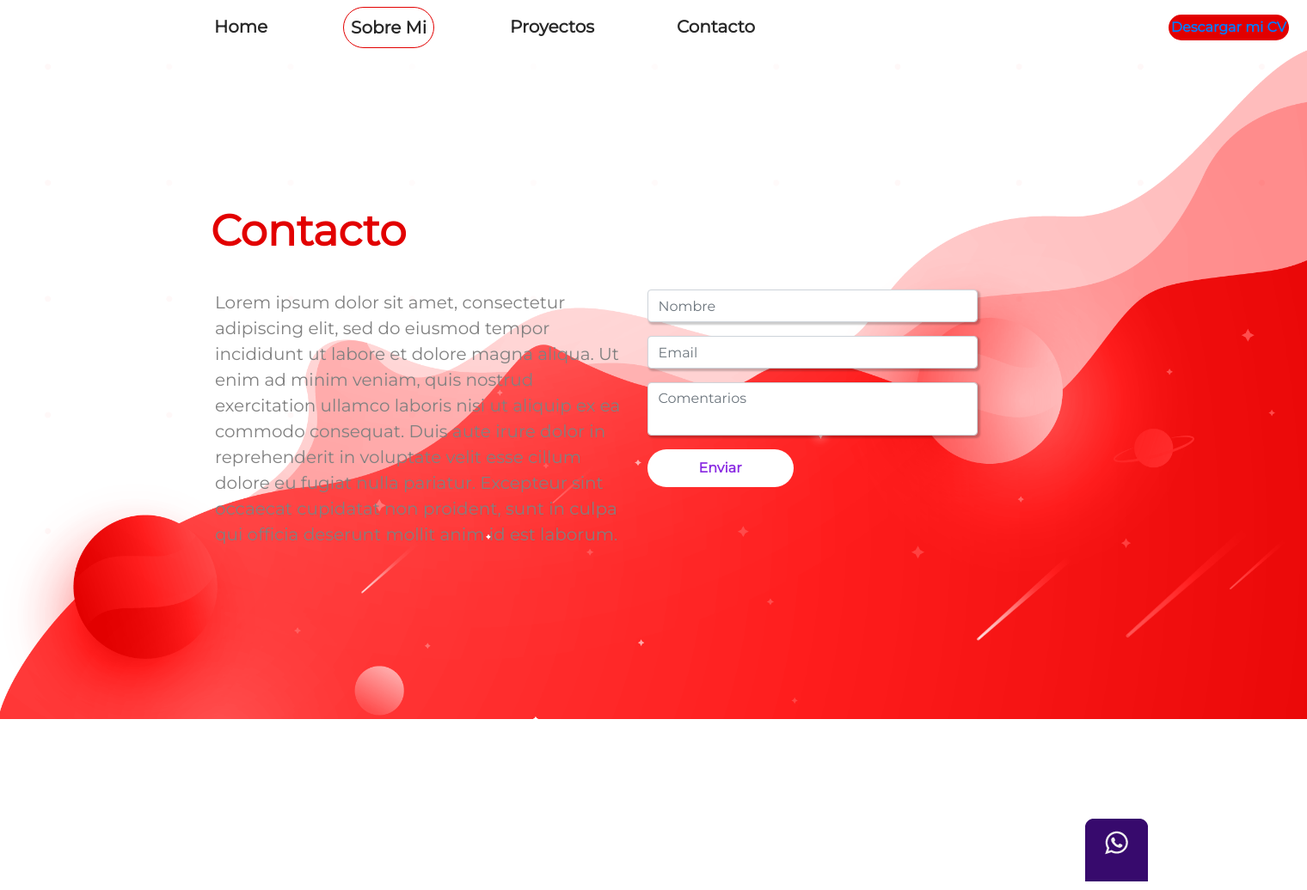
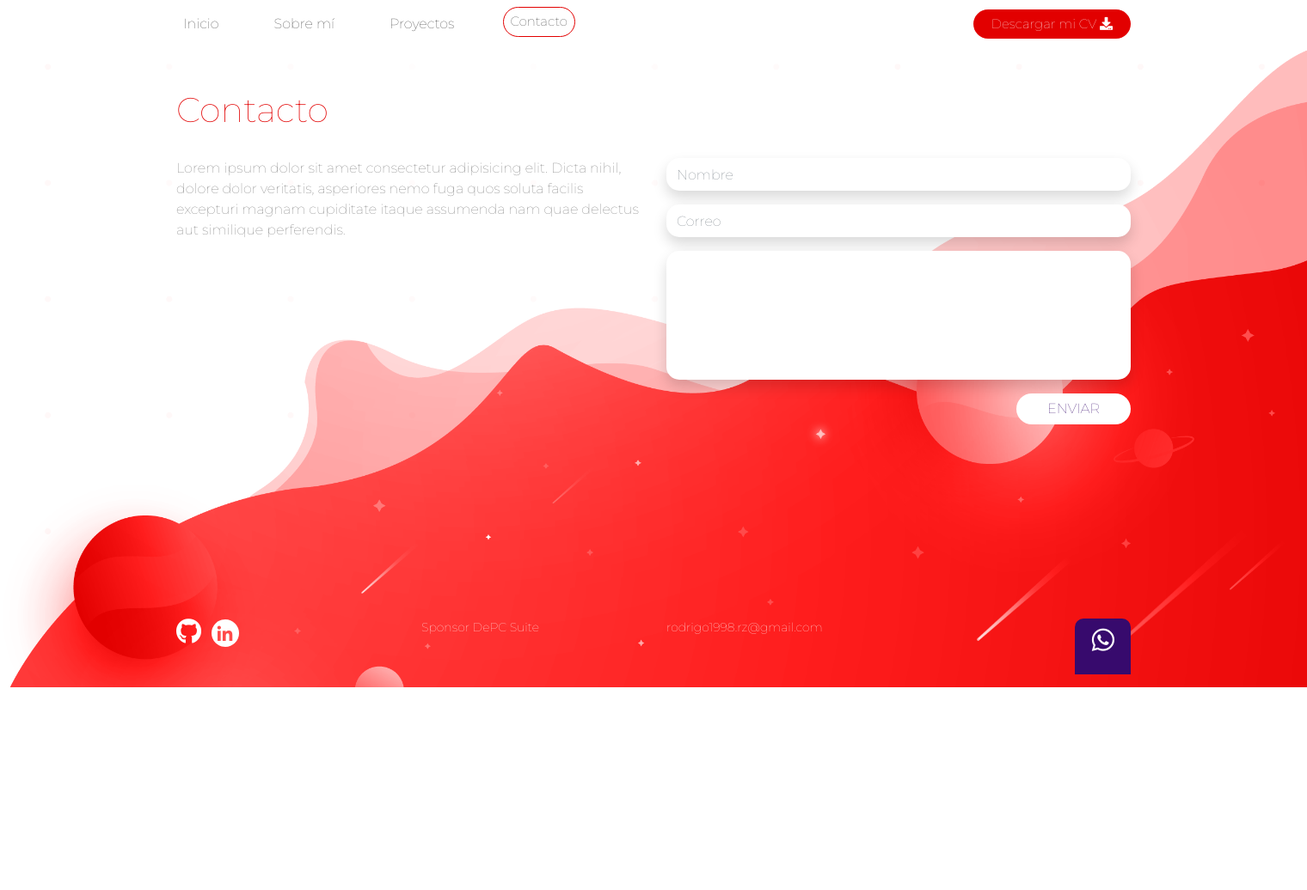
Before and after one commit to rozapa1998/portfolio, a PHP site: page /contacto.html in a window 1520 px wide. Shown: the whole page at 86% size. After the commit the page ends 800 px from the top, so only its background shows below. Run offline with PHP 8.4, Linux system fonts and the light colour scheme.

Commit message:
Arreglos

```diff
--- a/contacto.html
+++ b/contacto.html
@@ -8,107 +8,94 @@
     <link rel="stylesheet" href="css/fontawesome/css/all.min.css">
     <link rel="stylesheet" href="css/fontawesome/css/fontawesome.min.css">
     <link rel="stylesheet" href="css/bootstrap/css/bootstrap.min.css">
-    <link href="https://fonts.googleapis.com/css2?family=Montserrat&display=swap" rel="stylesheet">
+    <link href="https://fonts.googleapis.com/css2?family=Montserrat:wght@100,200,300,400,500,600,700,800.900&display=swap" rel="stylesheet">
     <link rel="stylesheet" href="css/estilos.css">
     <script src="css/bootstrap/js/bootstrap.min.js"></script>
     <script src="js/jquery-3.5.1.min.js"></script>
     <script src="css/bootstrap/js/bootstrap.bundle.min.js"></script>
-
 </head>
-
-<!--Barra de Navegacion-->
 
 <body id="contacto">
     <header>
         <div class="container">
-            <nav class="navbar navbar-expand-sm">
-                <button class="navbar-toggler" type="button" data-toggle="collapse" data-target="#navbarsExampleDefault"
-                    aria-controls="navbarsExampleDefault" aria-expanded="false" aria-label="Toggle navigation">
-                    <span class="navbar-toggler-icon"></span>
-                </button>
-                <div class="collapse navbar-collapse" id="navbarsExampleDefault">
-                    <ul class="navbar-nav mr-auto">
-                        <li class="nav-item">
-                            <a class="nav-link" href="index.html">Home</a>
-                        </li>
-                        <li class="nav-item">
-                            <a class="nav-link active" href="sobre-mi.html">Sobre Mi</a>
-                        </li>
-                        <li class="nav-item">
-                            <a class="nav-link" href="proyectos.html">Proyectos</a>
-                        </li>
-                        <li class="nav-item">
-                            <a class="nav-link" href="contacto.html">Contacto</a>
-                        </li>
-                    </ul>
+        <nav class="navbar navbar-expand-md px-0">
+            <button class="navbar-toggler" type="button" data-toggle="collapse" data-target="#navbarsExampleDefault"
+                aria-controls="navbarsExampleDefault" aria-expanded="false" aria-label="Toggle navigation">
+                <span class="navbar-toggler-icon"></span>
+            </button>
+            <div class="collapse navbar-collapse" id="navbarsExampleDefault">
+                <ul class="navbar-nav mr-auto">
+                    <li class="nav-item pr-5">
+                        <a class="nav-link" href="index.html">Inicio</a>
+                    </li>
+                    <li class="nav-item pr-5">
+                        <a class="nav-link" href="sobre-mi.html">Sobre mí</a>
+                    </li>
+                    <li class="nav-item pr-5">
+                        <a class="nav-link" href="proyectos.html">Proyectos</a>
+                    </li>
+                    <li class="nav-item">
+                        <a class="nav-link active" href="contacto.html">Contacto</a>
+                    </li>
+                </ul>
+                <div class="form-inline my-2 my-lg-0">
+                    <a href="" class="btn btn-pdf">Descargar mi CV <i class="fas fa-download"></i></a>
                 </div>
-                <div class="form-inline my-2 my-lg-0 cv">
-                    <a href="">Descargar mi CV</a>
-                </div>
-            </nav>
+            </div>
+        </nav>
         </div>
     </header>
-
-    <!--Titulo Contacto-->
     <main>
         <div class="container">
             <div class="row">
-                <div class="col-12">
+                <div class="col-12 mt-sm-5">
                     <h1>Contacto</h1>
                 </div>
             </div>
-        </div>
-
-        <!--Contenido neto de la pagina-->
-        <div class="row">
-            <div class="col-sm-6 col-12">
-                <p>Lorem ipsum dolor sit amet, consectetur adipiscing elit, sed do eiusmod tempor incididunt ut
-                    labore et dolore magna aliqua. Ut enim ad minim veniam, quis nostrud exercitation ullamco
-                    laboris nisi ut aliquip ex ea commodo consequat. Duis aute irure dolor in reprehenderit in
-                    voluptate velit esse cillum dolore eu fugiat nulla pariatur. Excepteur sint occaecat cupidatat
-                    non proident, sunt in culpa qui officia deserunt mollit anim id est laborum.</p>
-            </div>
             <div class="row">
-                <div class="col-sm-6 col-12">
+                <div class="col-sm-6 col-12 mt-4">
+                    <p>Lorem ipsum dolor sit amet consectetur adipisicing elit. Dicta nihil, dolore dolor veritatis, asperiores nemo fuga quos soluta facilis excepturi magnam cupiditate itaque assumenda nam quae delectus aut similique perferendis.</p>
+                </div>
+                <div class="col-sm-6 col-12 mt-4">
                     <form action="" method="POST">
                         <div class="mb-3">
-                            <input type="text" id="txtNombre" name="txtNombre" id="txtNombre" class="form-control sombra"
-                                placeholder="Nombre" required>
+                            <input type="text" id="txtNombre" name="txtNombre" class="form-control shadow" placeholder="Nombre">
                         </div>
                         <div class="mb-3">
-                            <input type="email" id="txtCorreo" name="txtCorreo" id="txtCorreo" class="form-control sombra"
-                                placeholder="Email" required>
+                            <input type="email" id="txtCorreo" name="txtCorreo" class="form-control shadow" placeholder="Correo">
                         </div>
                         <div class="mb-3">
-                            <textarea name="txtMensaje" id="txtMensaje" placeholder="Comentarios"
-                                class="form-control sombra"></textarea>
+                            <textarea name="txtMensaje" id="txtMensaje" class="form-control shadow"></textarea>
                         </div>
                     </form>
                     <div class="text-right">
-                        <button type="submit" value="ENVIAR" class="btn boton">Enviar</button>
+                        <button type="submit" class="btn">ENVIAR</button>
                     </div>
                 </div>
             </div>
+
         </div>
     </main>
     <footer>
-        <div class="container bot">
+        <div class="container">
             <div class="row">
                 <div class="col-3">
-                    <a class="contact" href="https://guithub.com" target="_blank"><i class="fab fa-github"></i></a>
-                    <a class="contact" href="https://linkedin.com" target="_blank"><i class="fab fa-linkedin"></i></a>
+                    <a href="https://github.com" target="_blank" title="Github"><i class="fab fa-github"></i></a>
+                    <a href="https://www.linkedin.com" target="_blank" title="Linkedin"><i class="fab fa-linkedin-in"></i></a>
                 </div>
                 <div class="col-3">
-                    <a class="contact" href="https://depcsuite.com.ar" title="DePcsuite">Patrocinador DePcsuite</a>
+                        Sponsor <a href="https://depcsuite.com" target="_blank" title="DEPCSUITE">DePC Suite</a>
                 </div>
                 <div class="col-3">
-                    <a class="contact" href="mailto:rodrigo1998.rz@gmail.com">rodrigo1998.rz@gmail.com</a>
+                    <a href="mailto:rodrigo1998.rz@gmail.com">rodrigo1998.rz@gmail.com</a>
                 </div>
                 <div class="col-3 text-right">
-                    <a href="https://api.whatsapp.com/send?phone=541168165044" target="_blank" title="Whatsapp" class="whatsapp"><img src="../portfolio/images/Whatsapp.png"></a>
+                    <a href="https://api.whatsapp.com/send?phone=541162423341" title="Whatsapp"><i class="fab fa-whatsapp"></i></a>
                 </div>
+
             </div>
         </div>
     </footer>
 </body>
+
 </html>
--- a/css/estilos.css
+++ b/css/estilos.css
@@ -1,139 +1,105 @@
-h1{
-    color: #E20000;
-    font-weight:bolder;
-    margin-left: 20px;
-    padding: 175px 0px 30px 0px;
-    font-size: 50px;
-}
-
-.row{
-    margin-right: auto;
-}
-
-.bot{
-margin-left: auto;
-padding: 300px 0px 10px 0px;
-}
-
-a{
-    text-decoration: underline none;
-}
-#contacto{
-    background-image: url("../images/contacto-fondo.png");
-    background-size: 100%;
-    background-repeat: no-repeat;
-}
-a:hover{
-    text-decoration: underline #E20000;
-    color: white;
-}
-
-p{
-    color: gray;
-    margin-left: 250px;
-    font-size: 20px;
-}
-
 body{
     font-family: 'Montserrat', sans-serif;
 }
-
+h1{
+    color: #E20000;
+}
+p{
+    color: #6A6A6A;
+}
+#proyectos{
+    background-image: url(../images/fondo-proyectos.png);
+    background-size: 100%;
+}
+#proyectos main{
+    height: 83vh;
+}
+#contacto{
+    background-image: url(../images/fondo-contacto.png);
+    background-size: 100%;
+}
+#contacto main{
+    height: 83vh;
+}
+input, textarea{
+    border-radius: 15px !important;
+    border: 0px !important;
+}
+textarea{
+    height: 150px !important;
+    resize: none;
+}
 nav .nav-link{
     color: #282828;
 }
-
-.nav-link:hover{
+nav .active{
+    border: 1px solid #E20000;
+    font-size: 15px;
+    border-radius: 20px;
+    padding: 5px 20px;
+    font-weight: 100;
+}
+footer, footer a{
+    color: white;
+    font-weight: 100;
+    font-size: 14px;
+}
+footer .fa-whatsapp{
+    color: white;
+    background-color: #370A6D;
+    font-size: 30px;
+    padding: 10px 19px;
+    border-radius: 10px 10px 0 0;
+    height: 65px;
+    width: 65px;
+}
+footer .fa-github{
+    font-size: 30px;
+    color: white;
+}
+footer .fa-linkedin-in{
+    color: #ff4a49;
+    background-color: white;
+    font-size: 20px;
+    border: 0px;
+    height: 32px;
+    width: 32px;
+    text-align: center;
+    padding: 8px 0 0 0;
+    border-radius: 80px;
+    margin: 0 8px;
+}
+#proyectos footer, #proyectos footer a{
+    color: #E20000;
+}
+#proyectos footer .fa-github{
+    font-size: 30px;
+    color: #E20000;
+}
+#proyectos footer .fa-linkedin-in{
+    color: white;
+    background-color: #E20000;
+}
+.btn{
+    background-color: #FFFFFF;
+    color: #370A6D;
+    font-weight: 500;
+    font-size: 16px;
+    border-radius: 20px;
+    padding: 5px 35px;
+}
+.btn:hover{
+    color: #FFFFFF;
+    background-color: #370A6D;
+}
+.btn-pdf{
     background-color: #E20000;
     color: white;
+    font-size: 15px;
     border-radius: 20px;
+    padding: 5px 20px;
+    font-weight: 100;
 }
-
-nav .active{
-    border: 1px solid #E20000;
-    border-radius: 30px;
+.btn-pdf:hover{
+    text-decoration: underline;
 }
-
-.nav-item{
-    padding: 0px 80px 0px 0px;
-}
-
-
-.navbar-nav{
-    font-size: 20px;
-    font-weight: bolder;
-}
-
-.whatsapp{
-    position: fixed 20px;
-}
-
-
-.form-control{
-    width: 400%;
-}
-
-.sombra{
-    box-shadow: 2px 2px 2px 1px rgba(0, 0, 0, 0.2);
-}
-
-.cv{
-    color: #E20000;
-    border: #E20000 solid;
-    border-radius: 20px;
-    background-color: #E20000;
-    font-weight: bolder;
-    margin-right: -180px;
-}
-
-.boton{
-    color: blueviolet;
-    background-color: white;
-    border: 1px;
-    border-radius: 100px;
-    padding: 10px 60px;
-    font-weight: bolder;
-}
-
-.container{
-    margin-left: 210px;
-    margin-right:auto;
-}
-
-
-textarea{
-    resize: none;
-}
-
-i{
-    font-size: 40px;
-}
-
-.mi{
-    color: #E20000;
-}
-
-.contact{
-    color: white
-}
-
-#sobre-mi{
-    background-image: url("../images/sobre-mi-fondo.png");
-    background-size: 100%;
-    background-repeat: no-repeat;
-    background-color: #E20000;
-}
-
-.en-linea{
-display: flex;
-}
-
-.tecnologias{
-    background-color: white;
-}
-
-.fondo-rojo{
- background-color: #E20000;
- background-size: 100%;
- margin-left: 0px;
- margin-right: 0px ;
-}
```
Also changed, not shown: index.html (deleted, +0 -67 lines), proyectos.html (+50 -15 lines), sobre-mi.html (+4 -120 lines).
